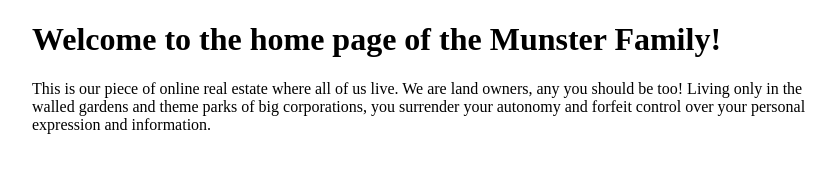
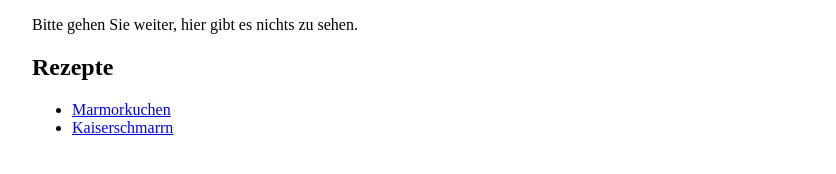
Before and after one commit to munsterthasso/munsterthasso.github.io, a plain HTML site: page index.html in a window 1280 px wide. Shown: the whole page, without its empty margins (208-1044 px from the left). Drawn offline with Linux system fonts and the light colour scheme.

Commit message:
Update index.html

```diff
--- a/index.html
+++ b/index.html
@@ -1,5 +1,5 @@
 <!DOCTYPE html>
-<html lang="en">
+<html lang="de">
 <head>
     <meta charset="UTF-8">
     <meta name="viewport" content="width=device-width, initial-scale=1.0">
@@ -7,16 +7,16 @@
     <title>The Munster Family</title>
 </head>
 <body>
-    <header>
-        <h1>Welcome to the home page of the Munster Family!</h1>
-    </header>
-
     <main>
         <p>
-          This is our piece of online real estate where all of us live. We are land owners, any you should be too!
-          Living only in the walled gardens and theme parks of big corporations, you surrender your autonomy and
-          forfeit control over your personal expression and information.
+          Bitte gehen Sie weiter, hier gibt es nichts zu sehen.
         </p>
+
+        <h2>Rezepte</h2>
+        <ul>
+            <li><a href="/marmorkuchen.html">Marmorkuchen</a></lo>
+            <li><a href="/kaiserschmarrn.html">Kaiserschmarrn</a></lo>
+        </ul>
     </main>
 </body>
 </html>
```
